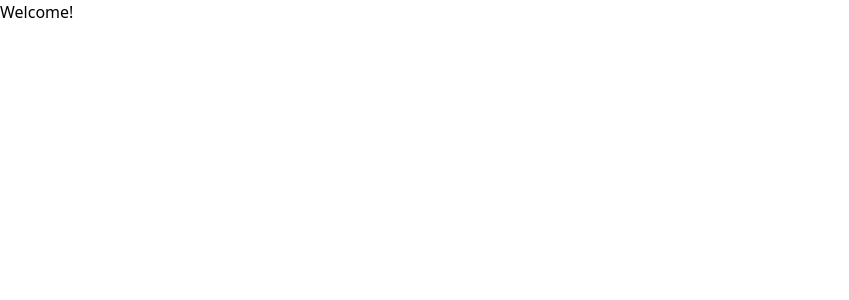
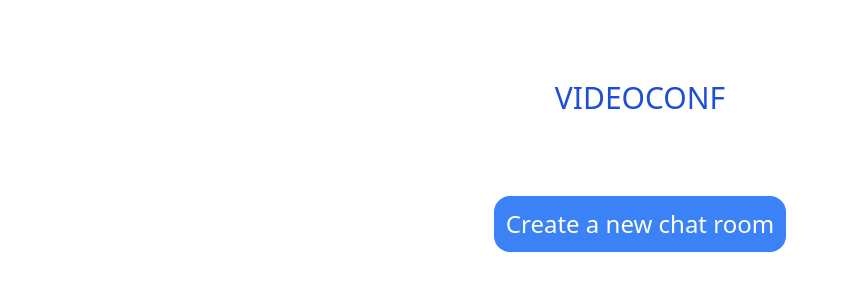
Before and after one commit to Brisco15/videoconf, a Next.js app: page / in a window 1280 px wide. Shown: the top 300 px of the page, without its empty margins (0-849 px from the left). Built offline with nearby package versions, Linux system fonts and the light colour scheme.

Commit message:
created Homepage , add Button to create a room

```diff
--- a/pages/index.js
+++ b/pages/index.js
@@ -1,4 +1,5 @@
 import Head from 'next/head'
+import Router from 'next/router'
 
 export default function Home() {
   return (
@@ -9,7 +10,17 @@
         <link rel='icon' href='/favicon.ico' />
       </Head>
 
-      <h1>Welcome!</h1>
+      <h1 className='mt-20 text-center text-3xl uppercase text-blue-700'>
+        Videoconf
+      </h1>
+      <button
+        className='block mx-auto bg-blue-500 text-white p-3 rounded-2xl mt-20 text-2xl hover:bg-blue-300'
+        onClick={()=> {
+          Router.push(`/room/${crypto.randomUUID().split('-')[0]}`)
+        }}
+        >
+        Create a new chat room
+      </button>
     </div>
   )
 }
```
